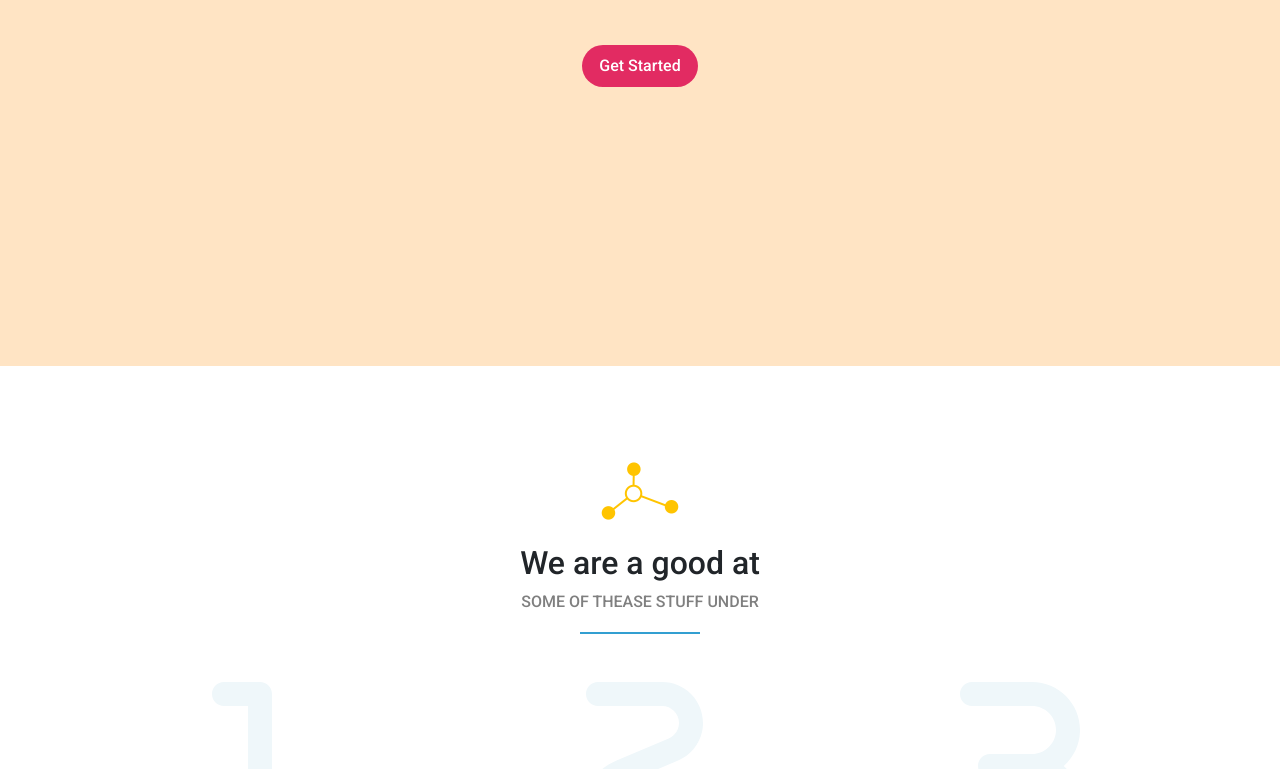
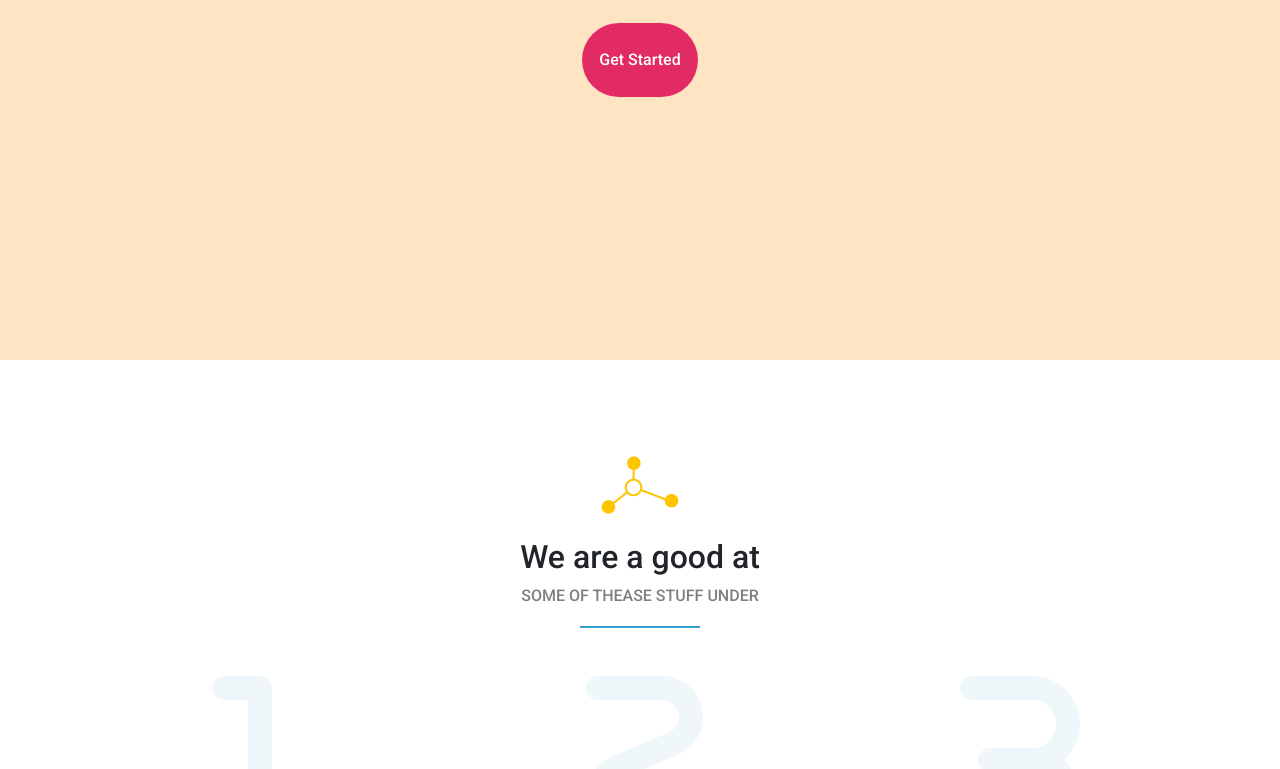
Before and after one commit to sohilamaumon23/project5, a plain HTML site: page index.html in a window 1280 px wide. Shown: the part 538-1307 px from the top of the page. Drawn offline with Linux system fonts and the light colour scheme.

Commit message:
Update bondi.css

```diff
--- a/bondi.css
+++ b/bondi.css
@@ -13,8 +13,9 @@ body{
 }
 .main-btn{
   background-color: var(--pink-color);
-color:white;
- padding:0.5rem 1rem;
+    color: white;
+    padding: 1.5rem 1rem;
+    margin: 40px;
 }
 .main-btn:hover{
     color:white;
```
